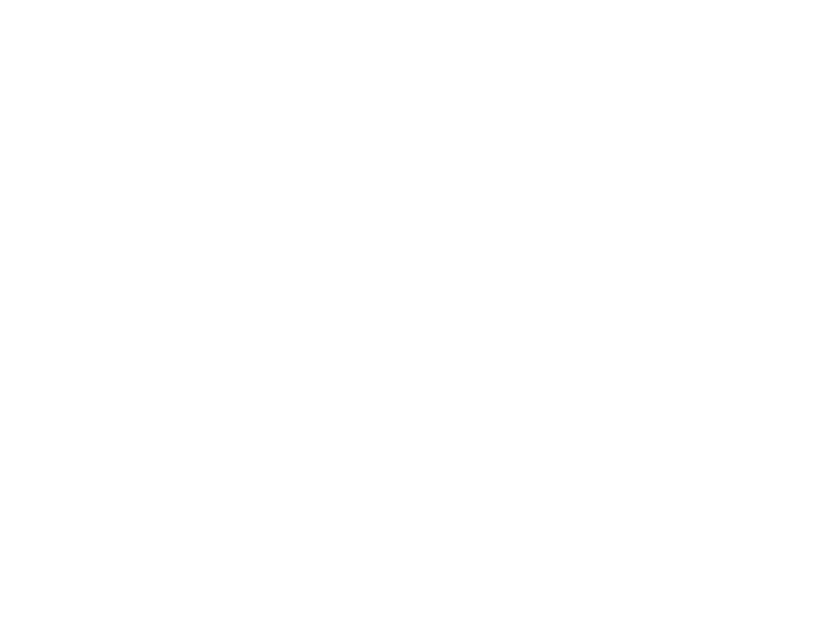
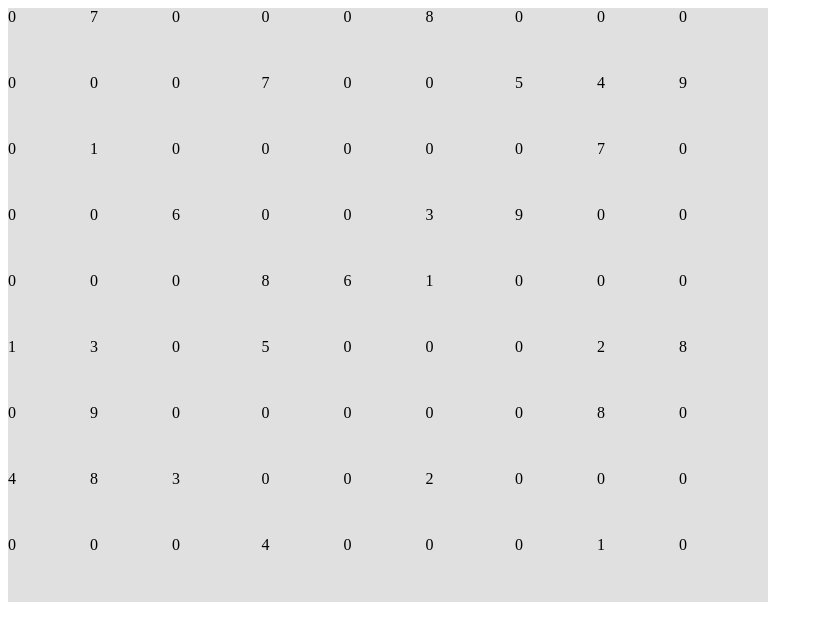
Before and after one commit to escusado/SDQ, a plain HTML site: page index.html in a window 1280 px wide. Shown: the whole page, without its empty margins (0-823 px from the left). Drawn offline with Linux system fonts and the light colour scheme.

Commit message:
ui builder

```diff
--- a/assets/css/sdq.css
+++ b/assets/css/sdq.css
@@ -3,15 +3,20 @@
     height : 768px;
 }
 
+.grid,
 .tile {
     float  : left;
     background-color: #E0E0E0;
 }
 
-.last-right{
+.grid{
+    width: 33%;
+}
+
+/*.last-right{
     margin-right: 0;
 }
 
 .last-bottom{
     margin-bottom: 0;
-}
+}*/
--- a/assets/js/sdq/Board.js
+++ b/assets/js/sdq/Board.js
@@ -25,50 +25,45 @@ Class(SDQ, 'Board').inherits(Widget)({
         },
 
         setupGrid : function(){
-            var row, col, gridValues, grid,
+            var gridRow, gridX, gridY, i, j,
+
                 board = this,
-                colOffset = 0,
-                rowOffset = 0,
-                colIterator = 0,
-                rowIterator = 0,
-                firstRow = this.puzzle.masked[0],
-                gridsize = Math.sqrt(firstRow.length);
-
-            //create mini grids
-            // +-+-+-+
-            // |1|2|3|
-            // +-+-+-+
-            // |4|5|6|
-            // +-+-+-+
-            // |7|8|9|
-            // +-+-+-+
-
-            //Create necesary grids
-            for(row = 0; row < gridsize; row++){
-                for(col = 0; col < gridsize; col++){
-                    gridValues = [];
-
-                    for(var i=0;i<gridsize;i++){
-                        var offsetCol = i+(gridsize*col);
+                gridSize = Math.sqrt(this.puzzle.masked[0].length);
 
 
-                    }
+            //Create the quadrant grids
+            this.grids = [];
+            i = gridSize;
+            while(i--){
 
-                    // for(rowIterator=0;rowIterator<rowOffset*(row+1); rowIterator++){
-                    //     console.log('3');
-                    //     for(colIterator=0;colIterator<colOffset*(col+1); colIterator++){
-                    //         console.log('4');
-                    //         gridValues.push( this.puzzle.masked[rowIterator][colIterator] );
-                    //     }
-                    // }
+                gridRow = [];
+                j = gridSize;
+                while(j--){
 
-                    grid = new SDQ.Grid({
-                        values : gridValues
+                    var grid = new SDQ.Grid({
+                        name : 'grid-'+i+'-'+j
                     });
-
+                    gridRow.push(grid);
                     this.appendChild(grid);
                 }
+
+                this.grids.push(gridRow);
             }
+
+            //walk grid to fill quadrants
+            this.puzzle.masked.forEach(function(gridRow, y){
+
+                gridRow.forEach(function(num, x){
+
+                    gridY = Math.floor(y/gridSize);
+                    gridX = Math.floor(x/gridSize);
+
+                    //add number to correspondant grid quadrant
+                    board.grids[gridY][gridX].addTile(x, y, num);
+
+                });
+
+            });
 
             this.setSize();
         },
--- a/assets/js/sdq/Grid.js
+++ b/assets/js/sdq/Grid.js
@@ -3,27 +3,27 @@ Class(SDQ,'Grid').inherits(Widget)({
     prototype : {
         init : function(config){
             Widget.prototype.init.call(this, config);
-
-            this.setGrid();
         },
 
-        setGrid : function(){
-            var grid = this;
+        addTile : function(x,y,number){
+            var tile = new SDQ.Tile({
+                x : x,
+                y : y,
+                number : number
+            });
 
-            this.values.forEach(function(num){
-                var tile = new SDQ.Tile({
-                    num : num
-                });
+            this.appendChild(tile);
 
-                grid.appendChild(tile);
-            });
+            return this;
         },
 
         render : function(element, beforeElement){
+            var grid = this;
+
             Widget.prototype.render.call(this, element, beforeElement);
 
             this.children.forEach(function(child){
-                child.render(board.element);
+                child.render(grid.element);
             });
         }
 
--- a/assets/js/sdq/Tile.js
+++ b/assets/js/sdq/Tile.js
@@ -3,8 +3,9 @@ Class(SDQ, 'Tile').inherits(Widget)({
     prototype : {
         init : function(config){
             Widget.prototype.init.call(this, config);
+
             this.label = new SDQ.Label({
-                text : this.num
+                text : this.number
             });
         },
 
```
